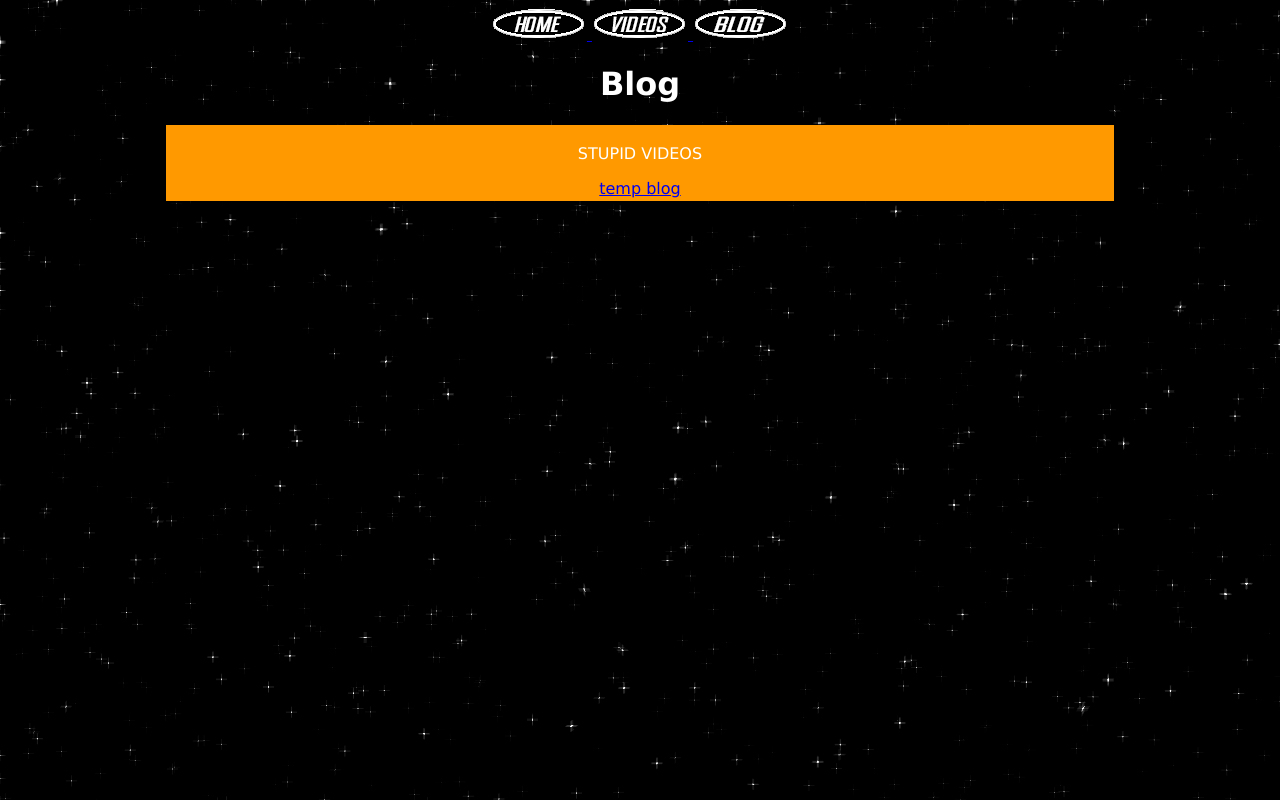
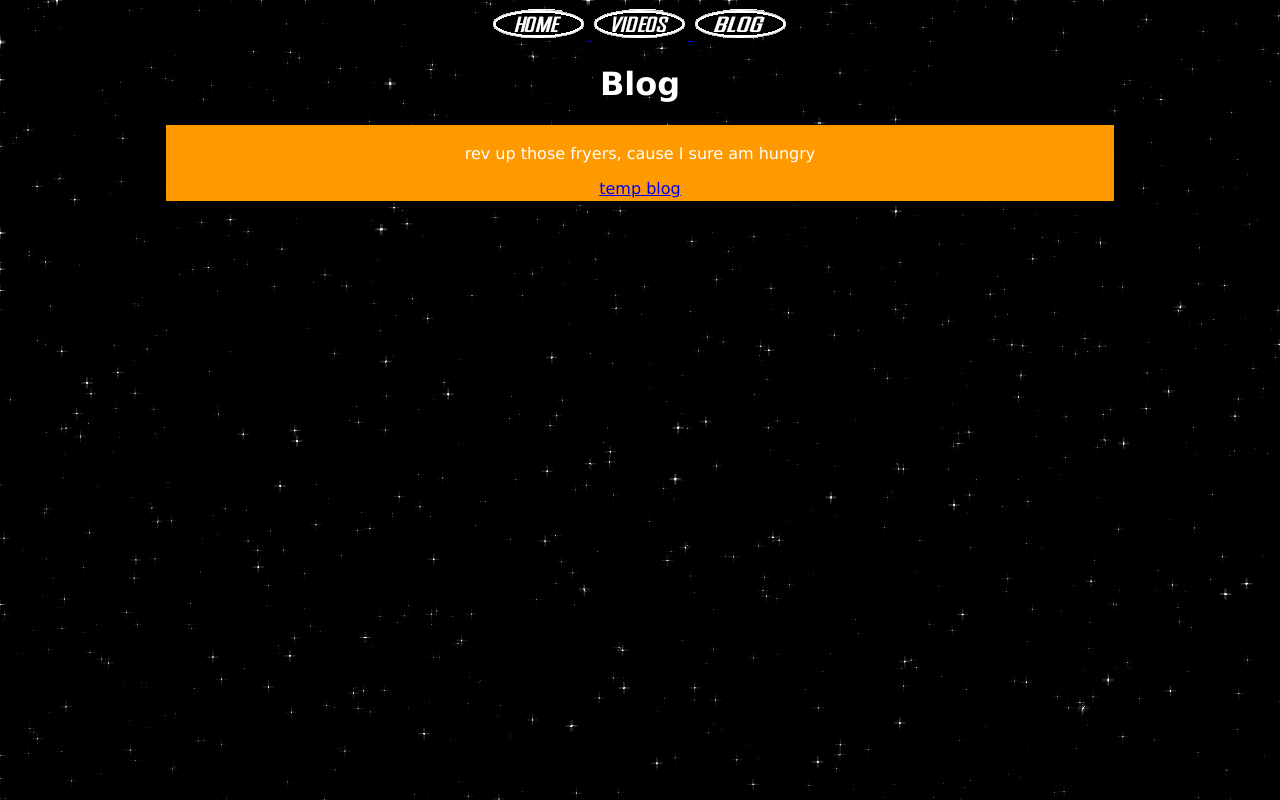
Before and after one commit to donpatchi/dude123wiki, a plain HTML site: page blog.html in a window 1280 px wide. Drawn offline with Linux system fonts and the light colour scheme.

Commit message:
Update blog.html

```diff
--- a/blog.html
+++ b/blog.html
@@ -36,7 +36,7 @@ body {
 
 <table width=75% bgcolor=#FF9900><tr><td>
 <center>
-<p style="color:white">STUPID VIDEOS</p>
+<p style="color:white">rev up those fryers, cause I sure am hungry</p>
 <a href="temp_blog.html">temp blog</a><br>
 </center>
 </td></tr></table>
```
